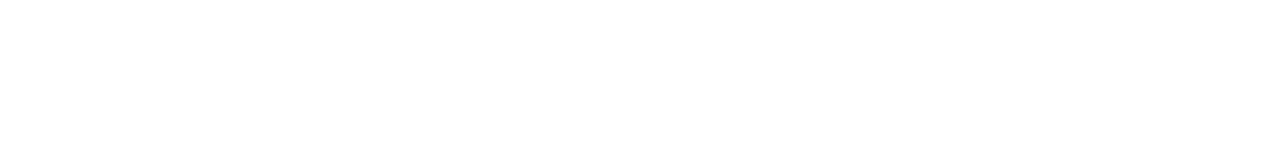
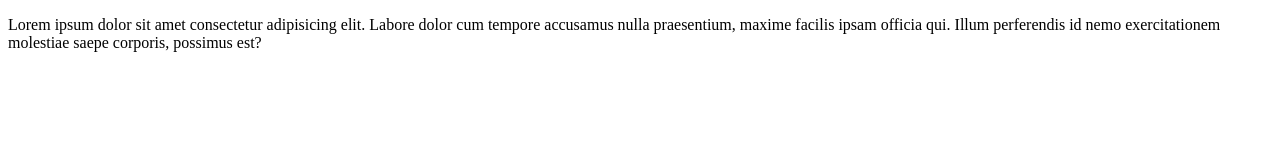
Before and after one commit to josemarmartins21/projecto-01, a plain HTML site: page index.html in a window 1280 px wide. Drawn offline with Linux system fonts and the light colour scheme.

Commit message:
Adicionado texto no body

```diff
--- a/index.html
+++ b/index.html
@@ -6,6 +6,7 @@
     <title>Curso gratuito de git e github</title>
 </head>
 <body>
-
+    <p>Lorem ipsum dolor sit amet consectetur adipisicing elit. Labore dolor cum tempore accusamus nulla praesentium, maxime facilis ipsam officia qui. Illum perferendis id nemo exercitationem molestiae saepe corporis, possimus est?
+         </p>
 </body>
 </html>
```
